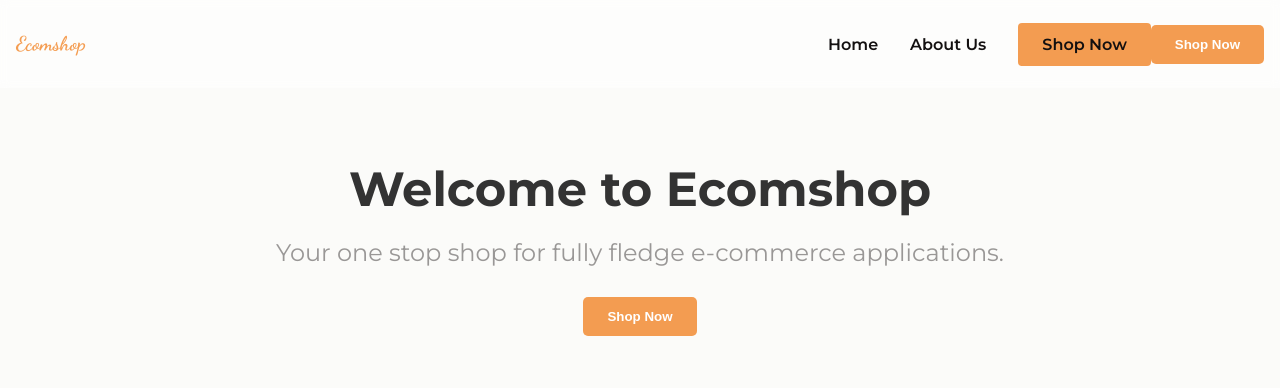
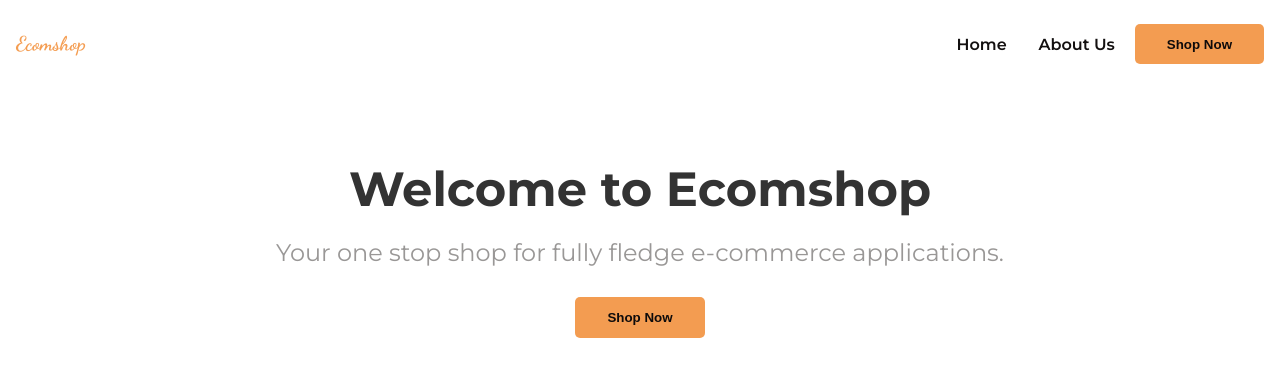
Before and after one commit to brianriant/ecomshop, a React (Vite) app: page / in a window 1280 px wide. Shown: the top 388 px of the page. Built offline with nearby package versions, Linux system fonts and the light colour scheme.

Commit message:
fix: navabar button

```diff
--- a/src/components/button/Button.css
+++ b/src/components/button/Button.css
@@ -1,17 +1,15 @@
 /* Button.css */
 
 .btn {
-    padding: 0.75rem 1.5rem;
-    border: none;
+    padding: 0.8rem 2rem;
     border-radius: 5px;
-    cursor: pointer;
     font-weight: var(--font-semi-bold);
     transition: background-color 0.3s, color 0.3s;
 }
 
 .btn--primary {
     background-color: var(--first-color);
-    color: white;
+    color: var(--text-color);
 }
 
 .btn--primary:hover {
@@ -21,7 +19,7 @@
 
 .btn--secondary {
     background-color: var(--first-secondary-color);
-    color: white;
+    color: var(--text-color);
 }
 
 .btn--secondary:hover {
@@ -31,7 +29,7 @@
 
 .btn--danger {
     background-color: #dc3545;
-    color: white;
+    color: var(--text-color);
 }
 
 .btn--danger:hover {
--- a/src/components/button/Button.tsx
+++ b/src/components/button/Button.tsx
@@ -6,7 +6,6 @@ interface ButtonProps {
   onClick: () => void;
   type?: "button" | "submit" | "reset";
   variant?: "primary" | "secondary" | "danger";
-  size?: "small" | "medium" | "large";
   disabled?: boolean;
 }
 
@@ -15,12 +14,11 @@ export default function Button({
   onClick,
   type = "button",
   variant = "primary",
-  size = "medium",
   disabled = false,
 }: ButtonProps) {
   return (
     <button
-      className={`btn btn--${variant} button--${size}`}
+      className={`btn btn--${variant} `}
       onClick={onClick}
       type={type}
       disabled={disabled}>
--- a/src/components/navbar/Navbar.css
+++ b/src/components/navbar/Navbar.css
@@ -26,6 +26,7 @@
 .nav__menu {
     display: flex;
     align-items: center;
+    gap: 20px;
 }
 
 .nav__toggle,
@@ -52,6 +53,8 @@
 
 .nav__list {
    display: flex;
+   align-items: center;
+   justify-content: space-between;
 }
 
 .nav__link {
@@ -73,7 +76,7 @@
         right: 0;
         width: 300px;
         height: 100vh;
-        background-color: rgba(255, 255, 255, 2);
+        background-color: rgba(255, 255, 255,0.9);
         border: 2px solid blanchedalmond;
         flex-direction: column;
         align-items: center;
@@ -88,6 +91,7 @@
 
     .nav__list {
         flex-direction: column;
+        align-items: start;
     }
 
     .nav__item {
--- a/src/components/navbar/Navbar.tsx
+++ b/src/components/navbar/Navbar.tsx
@@ -19,7 +19,7 @@ export default function Navbar() {
     { to: "/", label: "Home" },
     { to: "/about-us", label: "About Us" },
     // { to: "/favorite", label: "Favorite" },
-    { to: "/", label: "Shop Now", className: "nav__cta" },
+    // { to: "/", label: "Shop Now", className: "nav__cta" },
   ];
 
   return (
@@ -38,7 +38,7 @@ export default function Navbar() {
               <li className="nav__item" key={index}>
                 <NavLink
                   to={link.to}
-                  className={`nav__link ${link.className || ""}`}
+                  className={`nav__link ${link || ""}`}
                   onClick={closeMenu}
                   role="menuitem"
                   tabIndex={menuOpen ? 0 : -1}>
@@ -46,9 +46,15 @@ export default function Navbar() {
                 </NavLink>
               </li>
             ))}
+
           </ul>
 
-          <Button children={'Shop Now'} variant="primary" onClick= {toggleMenu} />
+          <Button
+            children={"Shop Now"}
+            variant="primary"
+            onClick={toggleMenu}
+          />
+
           <button
             className="nav__close"
             id="nav-close"
--- a/src/global.css
+++ b/src/global.css
@@ -33,7 +33,7 @@
 }
 
 body {
-  background-color: var(--body-color);
+  background-color: var(--body-glass-color);
   color: var(--text-color);
   font-family: var(--body-font);
   scroll-behavior: smooth;
@@ -50,6 +50,8 @@ a {
 button {
   background-color: transparent;
   border: none;
+  font-style: none;
+  cursor: pointer;
 }
 
 a {
```
